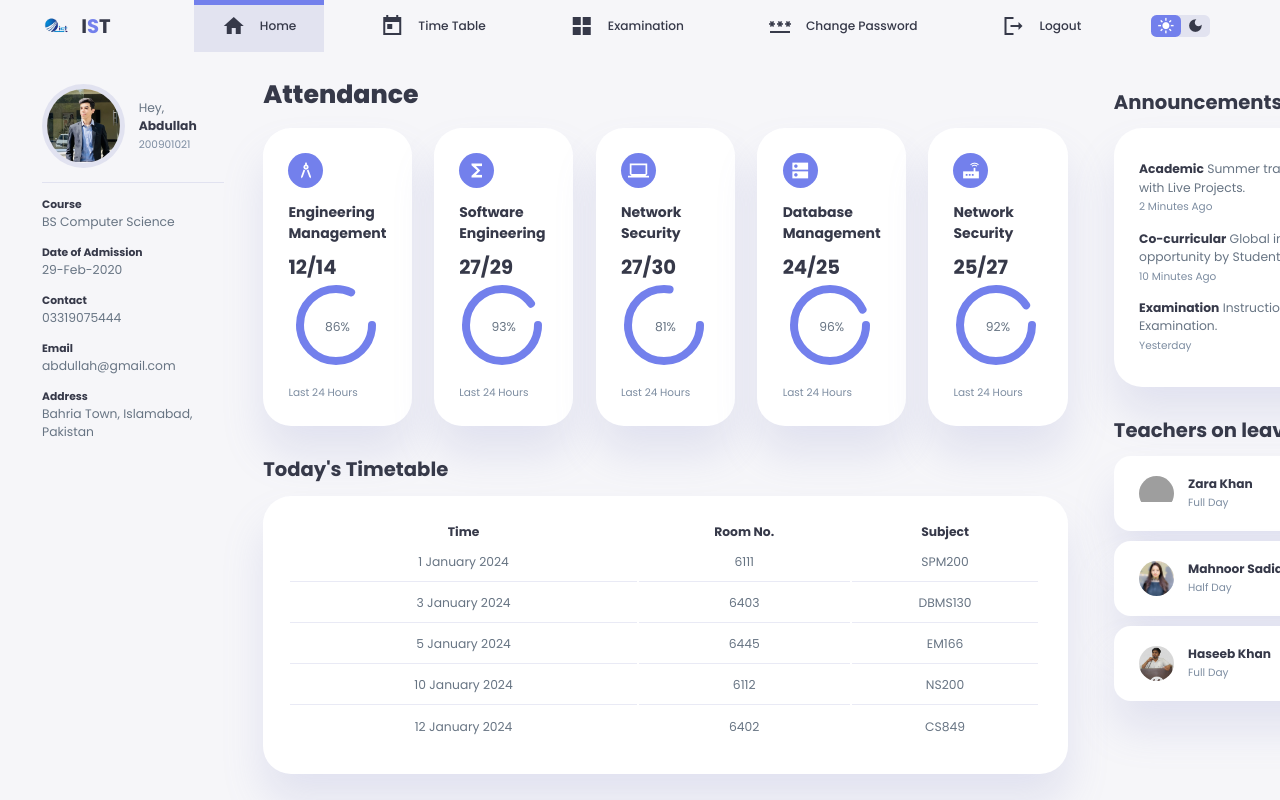
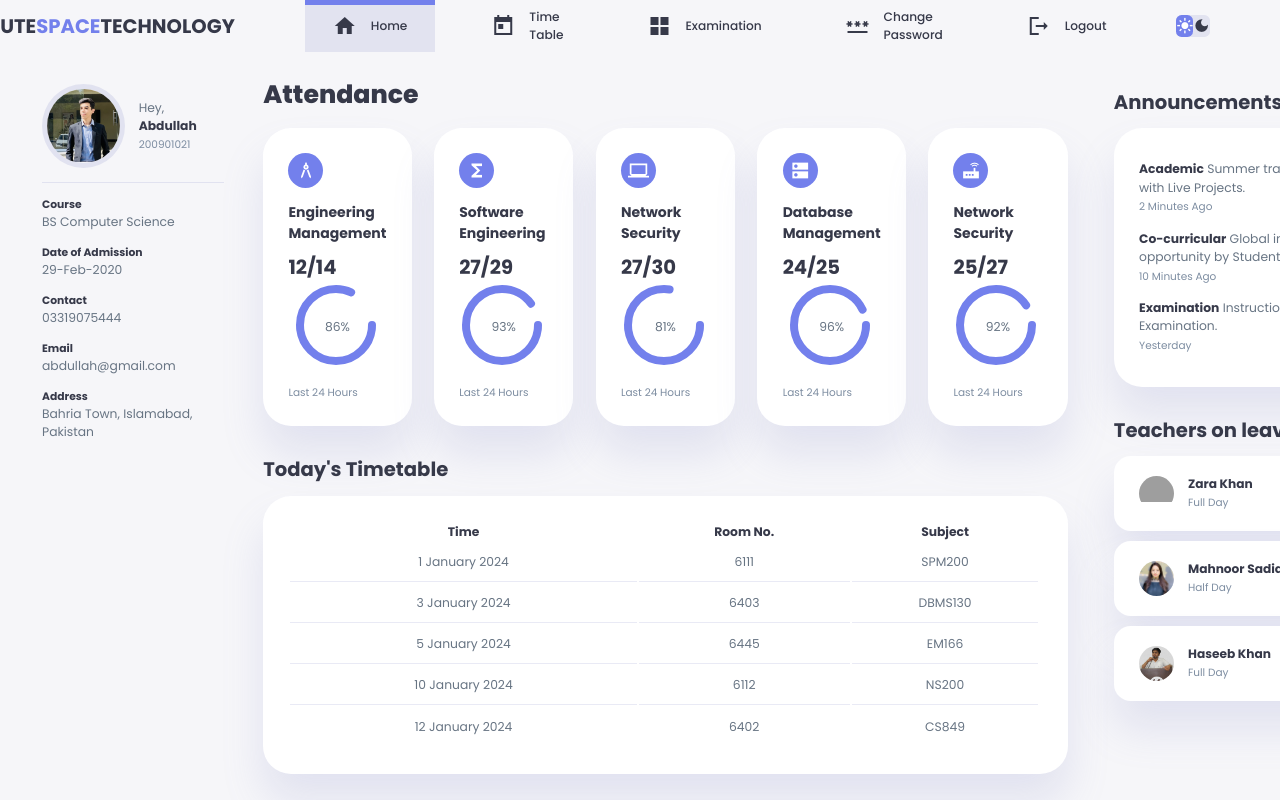
Before and after one commit to Abdullah-01-Zafar/IST-Student-Portal-, a plain HTML site: page index.html in a window 1280 px wide. Shown: the top 800 px of the page. Drawn offline with Linux system fonts and the light colour scheme; grey boxes are pictures that could not be loaded.

Commit message:
Update index.html

```diff
--- a/index.html
+++ b/index.html
@@ -13,7 +13,7 @@
     <header>
         <div class="logo" title="University Management System">
             <img src="./logo.png" alt="">
-            <h2>I<span class="danger">S</span>T</h2>
+            <h2>INSITUTE<span class="danger">SPACE</span>TECHNOLOGY</h2>
         </div>
         <div class="navbar">
             <a href="index.html" class="active">
```
